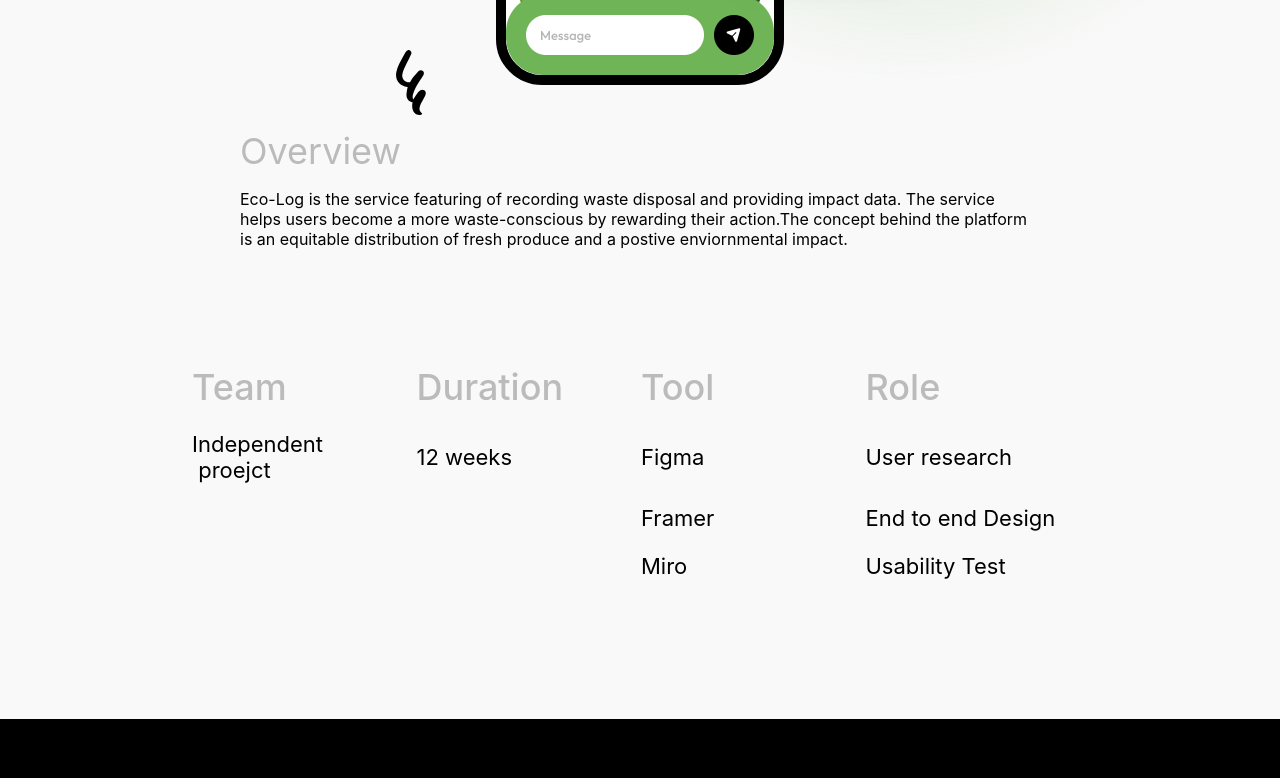
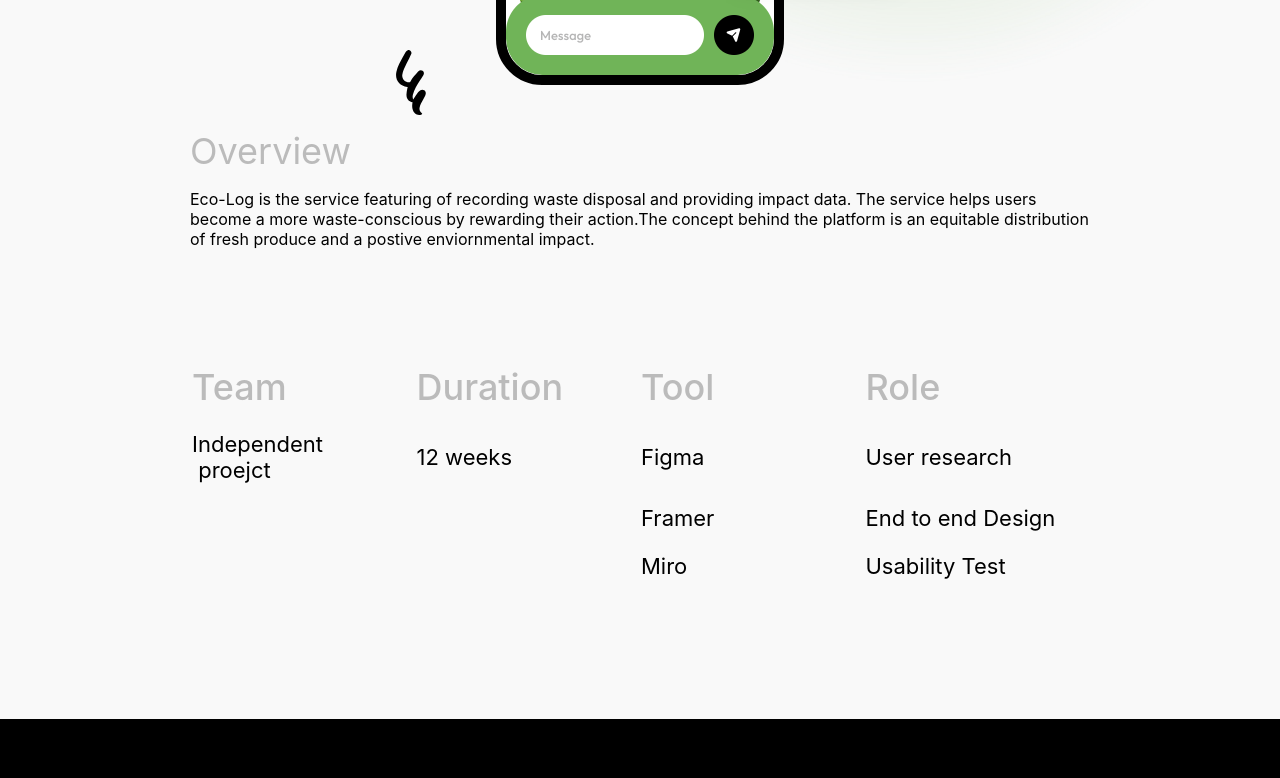
Before and after one commit to HHJiii/portfolio, a Next.js app: page /project1 in a window 1280 px wide. Shown: the part 760-1538 px from the top of the page. Built offline with nearby package versions, Linux system fonts and the light colour scheme.

Commit message:
overview

```diff
--- a/styles/Project1.module.scss
+++ b/styles/Project1.module.scss
@@ -115,7 +115,7 @@
     }
   }
   .overview {
-    max-width: 800px;
+    max-width: 900px;
     width: 100%;
     margin-top: 44px;
 
@@ -444,6 +444,7 @@
     h2 {
       font-size: 60px;
       margin: 0;
+      margin-top: 256px;
     }
 
     span {
```
